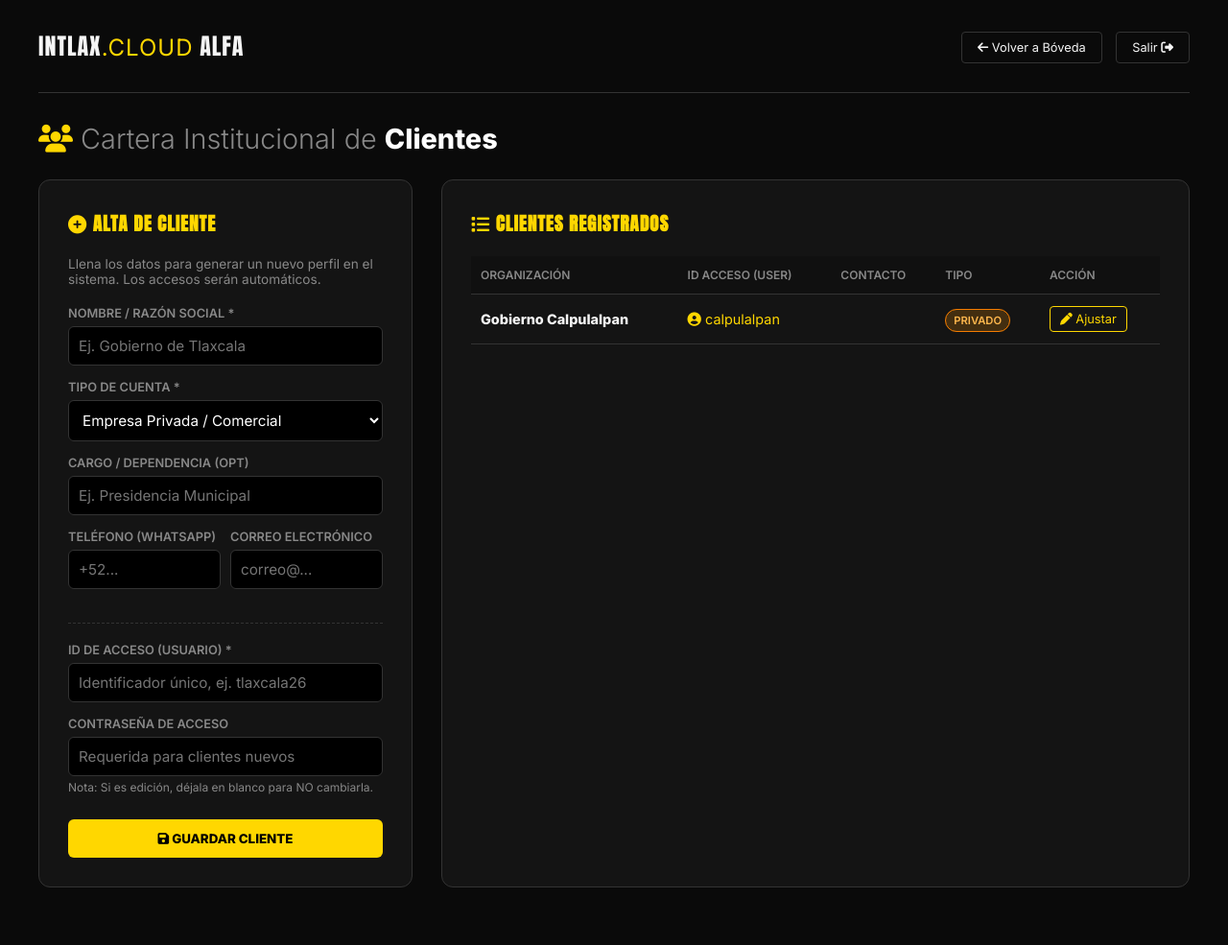
After one commit to rodrigolabastida/pagina-alfa-intlax, a PHP site: page /alfa/clientes.php in a window 1280 px wide. The commit adds this page. Shown: the whole page at 96% size. Run offline with PHP 8.4, Linux system fonts and the light colour scheme; a user stored in the database is signed in; data comes from the database, SQL or seed files in the repository; data that the repository does not hold is empty.

Commit message:
feat: modulo de gestion de clientes B2B/B2G

```diff
--- /dev/null
+++ b/alfa/clientes.php
@@ -0,0 +1,249 @@
+<?php
+require_once '../config.php';
+
+// Verificar el acceso
+if (!isset($_SESSION['usuario_id']) || $_SESSION['rol'] !== 'empresa') {
+    header("Location: ../login.php");
+    exit;
+}
+
+// Obtener todos los clientes
+$stmt = $pdo->query("SELECT * FROM usuarios WHERE rol = 'cliente' ORDER BY fecha_registro DESC");
+$clientes = $stmt->fetchAll();
+
+// Verificar si hay mensajes en la URL
+$msg = $_GET['msg'] ?? '';
+$type = $_GET['type'] ?? 'success'; // success, error
+?>
+<!DOCTYPE html>
+<html lang="es">
+<head>
+    <meta charset="UTF-8">
+    <meta name="viewport" content="width=device-width, initial-scale=1.0">
+    <meta name="robots" content="noindex, nofollow">
+    <title>Intlax.cloud | Cartera de Clientes</title>
+    <link href="https://fonts.googleapis.com/css2?family=Anton&family=Inter:wght@300;400;600;800&display=swap" rel="stylesheet">
+    <link rel="stylesheet" href="https://cdnjs.cloudflare.com/ajax/libs/font-awesome/6.4.0/css/all.min.css">
+
+    <style>
+        :root {
+            --bg-dark: #0a0a0a;
+            --bg-card: #141414;
+            --primary: #FFD700;
+            --text-main: #f5f5f5;
+            --text-muted: #888;
+            --border-color: #333;
+        }
+
+        * { margin: 0; padding: 0; box-sizing: border-box; font-family: 'Inter', sans-serif; }
+        body { background-color: var(--bg-dark); color: var(--text-main); min-height: 100vh; display: flex; flex-direction: column; }
+
+        #dashboard-screen { padding: 0 20px 60px; }
+        header.dash-header { padding: 30px 0; margin-bottom: 30px; border-bottom: 1px solid var(--border-color); display: flex; justify-content: space-between; align-items: center; }
+
+        .logo-font { font-family: 'Anton', sans-serif; font-size: 1.5rem; letter-spacing: 1px; }
+        .logo-font span { color: var(--primary); }
+
+        .action-btn { background: none; border: 1px solid var(--border-color); color: var(--text-main); padding: 8px 16px; border-radius: 4px; cursor: pointer; font-size: 0.8rem; transition: 0.3s; text-decoration: none; }
+        .action-btn:hover { border-color: var(--primary); color: var(--primary); }
+
+        .container { max-width: 1200px; margin: 0 auto; width: 100%; }
+        .page-title { font-size: 1.8rem; font-weight: 300; margin-bottom: 25px; color: var(--text-muted); }
+        .page-title strong { color: #fff; font-weight: 800; }
+
+        .system-msg { padding: 15px; border-radius: 6px; margin-bottom: 25px; font-size: 0.9rem; }
+        .msg-success { background-color: rgba(46, 125, 50, 0.2); border: 1px solid #2e7d32; color: #81c784; }
+        .msg-error { background-color: rgba(211, 47, 47, 0.2); border: 1px solid #d32f2f; color: #e57373; }
+
+        .grid-layout { display: grid; grid-template-columns: 1fr 2fr; gap: 30px; }
+        @media (max-width: 900px) { .grid-layout { grid-template-columns: 1fr; } }
+
+        .card { background-color: var(--bg-card); border: 1px solid var(--border-color); border-radius: 12px; padding: 30px; }
+        .card-title { font-size: 1.2rem; font-weight: 600; margin-bottom: 20px; color: var(--primary); text-transform: uppercase; font-family: 'Anton', sans-serif; letter-spacing: 1px; }
+
+        /* Formulario */
+        .form-group { margin-bottom: 15px; }
+        .form-group label { display: block; font-size: 0.8rem; font-weight: 600; color: var(--text-muted); margin-bottom: 6px; text-transform: uppercase; }
+        .form-group input, .form-group select { width: 100%; padding: 10px; border-radius: 6px; border: 1px solid var(--border-color); background-color: #000; color: #fff; font-size: 0.95rem; }
+        .form-group input:focus, .form-group select:focus { outline: none; border-color: var(--primary); }
+        .btn-submit { width: 100%; background-color: var(--primary); color: #000; font-weight: 800; padding: 12px; border: none; border-radius: 6px; margin-top: 10px; cursor: pointer; text-transform: uppercase; transition: 0.2s; }
+        .btn-submit:hover { filter: brightness(1.1); transform: translateY(-2px); }
+        .btn-clear { background: transparent; color: var(--text-muted); border: 1px solid var(--border-color); padding: 8px; width: 100%; margin-top: 10px; border-radius: 6px; cursor: pointer; }
+        .btn-clear:hover { color: #fff; }
+
+        /* Tabla */
+        table { width: 100%; border-collapse: collapse; }
+        th, td { text-align: left; padding: 12px 10px; border-bottom: 1px solid var(--border-color); font-size: 0.9rem; }
+        th { color: var(--text-muted); font-weight: 600; text-transform: uppercase; font-size: 0.75rem; background-color: rgba(0,0,0,0.2); }
+        tr:hover { background-color: rgba(255,215,0,0.02); }
+
+        .badge { padding: 4px 8px; font-size: 0.7rem; border-radius: 12px; font-weight: 600; text-transform: uppercase; }
+        .badge-gov { background: rgba(56, 142, 60, 0.2); color: #81c784; border: 1px solid #388e3c; }
+        .badge-priv { background: rgba(255, 152, 0, 0.2); color: #ffb74d; border: 1px solid #f57c00; }
+
+        .btn-edit { background: transparent; color: var(--primary); border: 1px solid var(--primary); padding: 5px 10px; border-radius: 4px; font-size: 0.8rem; cursor: pointer; transition: 0.2s; }
+        .btn-edit:hover { background: var(--primary); color: #000; }
+    </style>
+</head>
+<body>
+
+    <div id="dashboard-screen">
+        <div class="container">
+            <header class="dash-header">
+                <div class="logo-font">INTLAX<span>.CLOUD</span> ALFA</div>
+                <div>
+                    <a href="dashboard.php" class="action-btn" style="margin-right: 10px;"><i class="fas fa-arrow-left"></i> Volver a Bóveda</a>
+                    <a href="../logout.php" class="action-btn">Salir <i class="fas fa-sign-out-alt"></i></a>
+                </div>
+            </header>
+
+            <h2 class="page-title"><i class="fas fa-users" style="color: var(--primary);"></i> Cartera Institucional de <strong>Clientes</strong></h2>
+
+            <?php if ($msg): ?>
+                <div class="system-msg msg-<?= htmlspecialchars($type) ?>">
+                    <?php if($type=='success'): ?><i class="fas fa-check-circle"></i><?php else: ?><i class="fas fa-exclamation-triangle"></i><?php endif; ?>
+                    <?= htmlspecialchars($msg) ?>
+                </div>
+            <?php endif; ?>
+
+            <div class="grid-layout">
+
+                <!-- Panel Formulario -->
+                <div class="card">
+                    <h3 class="card-title" id="form-title"><i class="fas fa-plus-circle"></i> Alta de Cliente</h3>
+                    <p style="font-size: 0.85rem; color: var(--text-muted); margin-bottom: 20px;">Llena los datos para generar un nuevo perfil en el sistema. Los accesos serán automáticos.</p>
+
+                    <form action="crud_clientes.php" method="POST" id="clientForm">
+                        <input type="hidden" name="accion" value="guardar">
+                        <input type="hidden" name="cliente_id" id="cliente_id" value="">
+
+                        <div class="form-group">
+                            <label>Nombre / Razón Social *</label>
+                            <input type="text" name="nombre" id="nombre" placeholder="Ej. Gobierno de Tlaxcala" required>
+                        </div>
+
+                        <div class="form-group">
+                            <label>Tipo de Cuenta *</label>
+                            <select name="tipo_organizacion" id="tipo_organizacion" required>
+                                <option value="empresa_privada">Empresa Privada / Comercial</option>
+                                <option value="gobierno">Gobierno / Institucional</option>
+                            </select>
+                        </div>
+
+                        <div class="form-group">
+                            <label>Cargo / Dependencia (Opt)</label>
+                            <input type="text" name="dependencia_cargo" id="dependencia_cargo" placeholder="Ej. Presidencia Municipal">
+                        </div>
+
+                        <div style="display: grid; grid-template-columns: 1fr 1fr; gap: 10px;">
+                            <div class="form-group">
+                                <label>Teléfono (WhatsApp)</label>
+                                <input type="text" name="telefono" id="telefono" placeholder="+52...">
+                            </div>
+                            <div class="form-group">
+                                <label>Correo Electrónico</label>
+                                <input type="email" name="email_contacto" id="email_contacto" placeholder="correo@...">
+                            </div>
+                        </div>
+
+                        <hr style="border: 0; border-top: 1px dashed var(--border-color); margin: 20px 0;">
+
+                        <div class="form-group">
+                            <label>ID de Acceso (Usuario) *</label>
+                            <input type="text" name="username" id="username" placeholder="Identificador único, ej. tlaxcala26" required>
+                        </div>
+
+                        <div class="form-group">
+                            <label>Contraseña de Acceso</label>
+                            <input type="password" name="password" id="password" placeholder="Requerida para clientes nuevos">
+                            <small style="color: var(--text-muted); font-size: 0.75rem;">Nota: Si es edición, déjala en blanco para NO cambiarla.</small>
+                        </div>
+
+                        <button type="submit" class="btn-submit"><i class="fas fa-save"></i> Guardar Cliente</button>
+                        <button type="button" class="btn-clear" onclick="resetForm()" id="btnReset" style="display:none;"><i class="fas fa-undo"></i> Cancelar Edición</button>
+                    </form>
+                </div>
+
+                <!-- Tabla de Clientes Activos -->
+                <div class="card">
+                    <h3 class="card-title"><i class="fas fa-list"></i> Clientes Registrados</h3>
+
+                    <div style="overflow-x: auto;">
+                        <table>
+                            <thead>
+                                <tr>
+                                    <th>Organización</th>
+                                    <th>ID Acceso (User)</th>
+                                    <th>Contacto</th>
+                                    <th>Tipo</th>
+                                    <th>Acción</th>
+                                </tr>
+                            </thead>
+                            <tbody>
+                                <?php foreach ($clientes as $c): ?>
+                                <tr>
+                                    <td>
+                                        <strong><?= htmlspecialchars($c['nombre']) ?></strong><br>
+                                        <span style="font-size: 0.8rem; color: var(--text-muted);"><?= htmlspecialchars($c['dependencia_cargo'] ?? '') ?></span>
+                                    </td>
+                                    <td style="color: var(--primary);"><i class="fas fa-user-circle"></i> <?= htmlspecialchars($c['username']) ?></td>
+                                    <td style="font-size: 0.85rem;">
+                                        <?php if($c['telefono']): ?><i class="fab fa-whatsapp" style="color: #4CAF50;"></i> <?= htmlspecialchars($c['telefono']) ?><br><?php endif; ?>
+                                        <?php if($c['email_contacto']): ?><i class="fas fa-envelope"></i> <?= htmlspecialchars($c['email_contacto']) ?><?php endif; ?>
+                                    </td>
+                                    <td>
+                                        <?php if($c['tipo_organizacion'] == 'gobierno'): ?>
+                                            <span class="badge badge-gov">Gobierno</span>
+                                        <?php else: ?>
+                                            <span class="badge badge-priv">Privado</span>
+                                        <?php endif; ?>
+                                    </td>
+                                    <td>
+                                        <!-- Botón Editar que carga los datos en el Formulario -->
+                                        <button onclick='loadUserData(<?= json_encode([
+                                            "id" => $c["id"],
+                                            "nombre" => $c["nombre"],
+                                            "username" => $c["username"],
+                                            "tipo_organizacion" => $c["tipo_organizacion"],
+                                            "dependencia_cargo" => $c["dependencia_cargo"] ?? "",
+                                            "telefono" => $c["telefono"] ?? "",
+                                            "email_contacto" => $c["email_contacto"] ?? ""
+                                        ]) ?>)' class="btn-edit"><i class="fas fa-pen"></i> Ajustar</button>
+                                    </td>
+                                </tr>
+                                <?php endforeach; ?>
+                            </tbody>
+                        </table>
+                    </div>
+                </div>
+
+            </div>
+        </div>
+    </div>
+
+    <script>
+        function loadUserData(data) {
+            document.getElementById('form-title').innerHTML = '<i class="fas fa-pen-nib"></i> Editando Cliente';
+            document.getElementById('cliente_id').value = data.id;
+            document.getElementById('nombre').value = data.nombre;
+            document.getElementById('tipo_organizacion').value = data.tipo_organizacion;
+            document.getElementById('dependencia_cargo').value = data.dependencia_cargo;
+            document.getElementById('telefono').value = data.telefono;
+            document.getElementById('email_contacto').value = data.email_contacto;
+            document.getElementById('username').value = data.username;
+            document.getElementById('password').required = false; // Ya que si lo deja en blanco no se cambia
+
+            document.getElementById('btnReset').style.display = 'block';
+            window.scrollTo({ top: 0, behavior: 'smooth' });
+        }
+
+        function resetForm() {
+            document.getElementById('form-title').innerHTML = '<i class="fas fa-plus-circle"></i> Alta de Cliente';
+            document.getElementById('clientForm').reset();
+            document.getElementById('cliente_id').value = '';
+            document.getElementById('password').required = true;
+            document.getElementById('btnReset').style.display = 'none';
+        }
+    </script>
+</body>
+</html>
```
Also changed, not shown: alfa/crud_clientes.php (added, +69 -0 lines), alfa/dashboard.php (+6 -2 lines), upgrade_db.php (added, +32 -0 lines), 1 other file.
